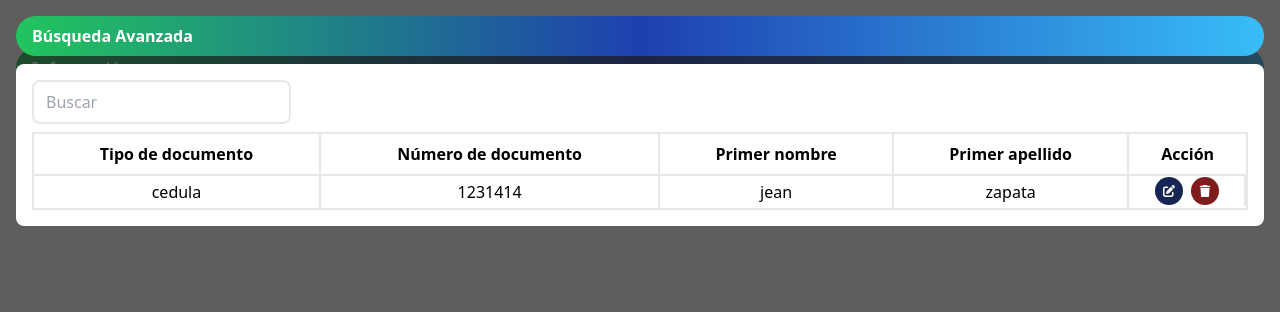
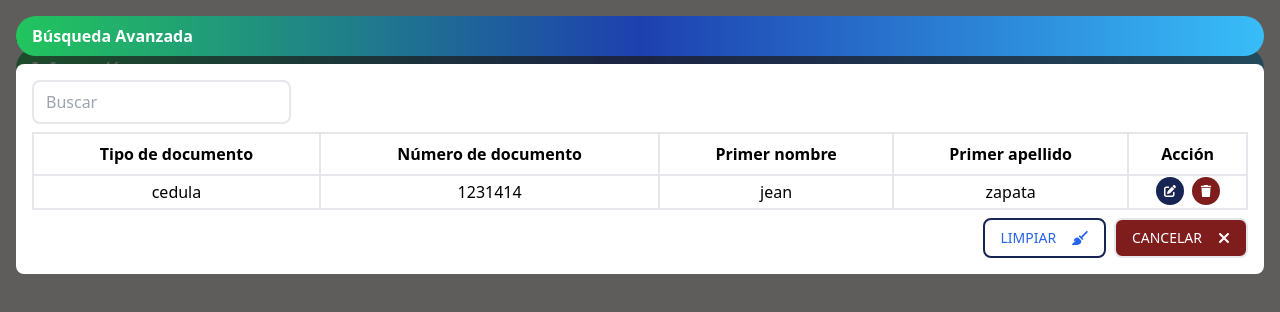
Before and after one commit to Jeanza94/mac-front, a React (Vite) app: page / in a window 1280 px wide. Both pictures are taken after a click on the button "BUSQUEDA AVANZADA". Shown: the top 312 px of the page. Built offline with nearby package versions, Linux system fonts and the light colour scheme.

Commit message:
Creacion main-components

```diff
--- a/src/App.tsx
+++ b/src/App.tsx
@@ -1,10 +1,7 @@
 import { useContext } from 'react'
-import { FormScreenOne } from "./components/forms"
 import { Modal } from "./components/modals"
 import { UserContext } from "./context/users"
-import { TitleCustom } from './components/content'
-import { Input } from './components/inputs'
-import { UserTable } from './components/tables'
+import { AdvancedSearchComponent, SimpleSearchComponent } from './components/main-components'
 
 const App = () => {
 
@@ -12,35 +9,12 @@ const App = () => {
 
   return (
     <main className="p-4">
-      <h1
-        className="text-2xl font-semibold"
-      >
-        Administrador de personas
-      </h1>
 
-      <TitleCustom
-        text="información"
-      />
-
-      <FormScreenOne />
+      <SimpleSearchComponent />
       <Modal
         isOpen={isOpenAdvancedSearch}
       >
-        <div className="flex flex-col gap-2 p-4">
-          <TitleCustom
-            text="búsqueda avanzada"
-          />
-          <div className="bg-white p-4 rounded-lg flex flex-col gap-2">
-            <label>
-              <Input
-                type="text"
-                placeholder="Buscar"
-              />
-            </label>
-
-            <UserTable />
-          </div>
-        </div>
+        <AdvancedSearchComponent />
       </Modal>
 
     </main>
--- /dev/null
+++ b/src/components/main-components/AdvancedSearchComponent.tsx
@@ -0,0 +1,49 @@
+import { faBroom, faXmark } from "@fortawesome/free-solid-svg-icons"
+import { Button } from "../buttons"
+import { TitleCustom } from "../content"
+import { Input } from "../inputs"
+import { UserTable } from "../tables"
+import { useAdvancedSearchComponent } from "../../hooks/main-components"
+
+export const AdvancedSearchComponent = () => {
+
+  const {onCloseAdvancedSearch} = useAdvancedSearchComponent()
+
+  return (
+    <section className="flex flex-col gap-2 p-4">
+      <TitleCustom
+        text="búsqueda avanzada"
+      />
+      <div className="bg-white p-4 rounded-lg flex flex-col gap-2">
+        <label>
+          <Input
+            type="text"
+            placeholder="Buscar"
+          />
+        </label>
+
+        <UserTable />
+
+        <div className="self-end flex gap-2">
+          <Button
+            text="limpiar"
+            title="Limpiar usuarios"
+            icon={faBroom}
+            className="border-blue-950 hover:bg-blue-300 focus:bg-blue-300"
+            spanClassName="text-blue-600 font-medium group-hover:text-white group-focus:text-white"
+            iconClassName="text-sm text-blue-600 group-hover:text-white group-focus:text-white"
+          />
+          <Button
+            text="cancelar"
+            title="Cerrar busqueda avanzada"
+            icon={faXmark}
+            className="bg-red-900 hover:bg-red-600"
+            spanClassName="text-white font-medium"
+            iconClassName="text-white"
+            onClick={onCloseAdvancedSearch}
+          />
+        </div>
+      </div>
+    </section>
+  )
+}
--- /dev/null
+++ b/src/components/main-components/SimpleSearchComponent.tsx
@@ -0,0 +1,20 @@
+import { TitleCustom } from "../content"
+import { FormScreenOne } from "../forms"
+
+export const SimpleSearchComponent = () => {
+  return (
+    <section>
+      <h1
+          className="text-2xl font-semibold"
+        >
+          Administrador de personas
+        </h1>
+
+        <TitleCustom
+          text="información"
+        />
+
+        <FormScreenOne />
+    </section>
+  )
+}
--- /dev/null
+++ b/src/components/main-components/index.ts
@@ -0,0 +1,2 @@
+export * from "./AdvancedSearchComponent"
+export * from "./SimpleSearchComponent"
--- a/src/components/tables/UserTable.tsx
+++ b/src/components/tables/UserTable.tsx
@@ -14,7 +14,7 @@ export const UserTable = () => {
           <th className="border-e-2 p-2">Número de documento</th>
           <th className="border-e-2 p-2">Primer nombre</th>
           <th className="border-e-2 p-2">Primer apellido</th>
-          <th className="border-e-2 p-2">Acción</th>
+          <th className="p-2">Acción</th>
         </tr>
       </thead>
 
@@ -24,7 +24,7 @@ export const UserTable = () => {
           <td className="text-center border-e-2 p-1">1231414</td>
           <td className="text-center border-e-2 p-1">jean</td>
           <td className="text-center border-e-2 p-1">zapata</td>
-          <td className="border-e-2 flex justify-center items-center gap-2">
+          <td className="flex justify-center items-center gap-2">
               <IconButton
                 icon={faPenToSquare}
                 title="Editar usuario"
--- a/src/context/users/UserContext.ts
+++ b/src/context/users/UserContext.ts
@@ -3,6 +3,7 @@ import { createContext } from "react";
 interface UserContextProps {
   isOpenAdvancedSearch: boolean,
   onOpenAdvancedSearch: () => void
+  onCloseAdvancedSearch: () => void
 }
 
 
--- a/src/context/users/UserProvider.tsx
+++ b/src/context/users/UserProvider.tsx
@@ -17,11 +17,16 @@ export const UserProvider: FC<PropsWithChildren> = ({children}) => {
     dispatch({type: "setIsOpenAdvancedSearch", payload: true})
   }
 
+  const onCloseAdvancedSearch = () => {
+    dispatch({type: "setIsOpenAdvancedSearch", payload: false})
+  }
+
   return (
     <UserContext.Provider
       value={{
         ...state,
-        onOpenAdvancedSearch
+        onOpenAdvancedSearch,
+        onCloseAdvancedSearch
       }}
     >
       {children}
--- /dev/null
+++ b/src/hooks/main-components/index.ts
@@ -0,0 +1,2 @@
+
+export * from "./useAdvancedSearchComponent"
--- /dev/null
+++ b/src/hooks/main-components/useAdvancedSearchComponent.ts
@@ -0,0 +1,11 @@
+import { useContext } from 'react';
+import { UserContext } from '../../context/users';
+
+export const useAdvancedSearchComponent = () => {
+
+  const {onCloseAdvancedSearch} = useContext(UserContext)
+
+  return {
+    onCloseAdvancedSearch
+  }
+}
```
